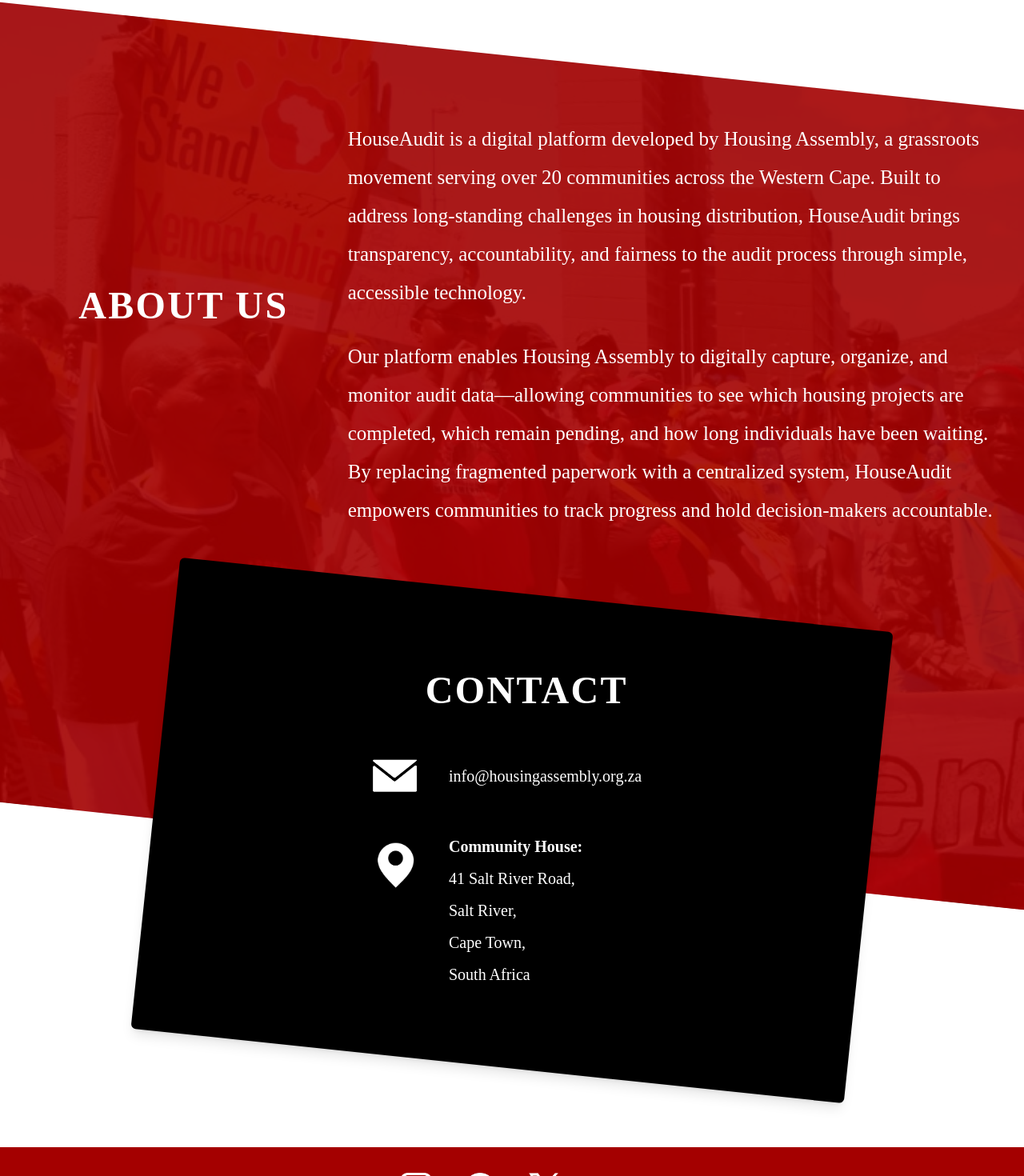
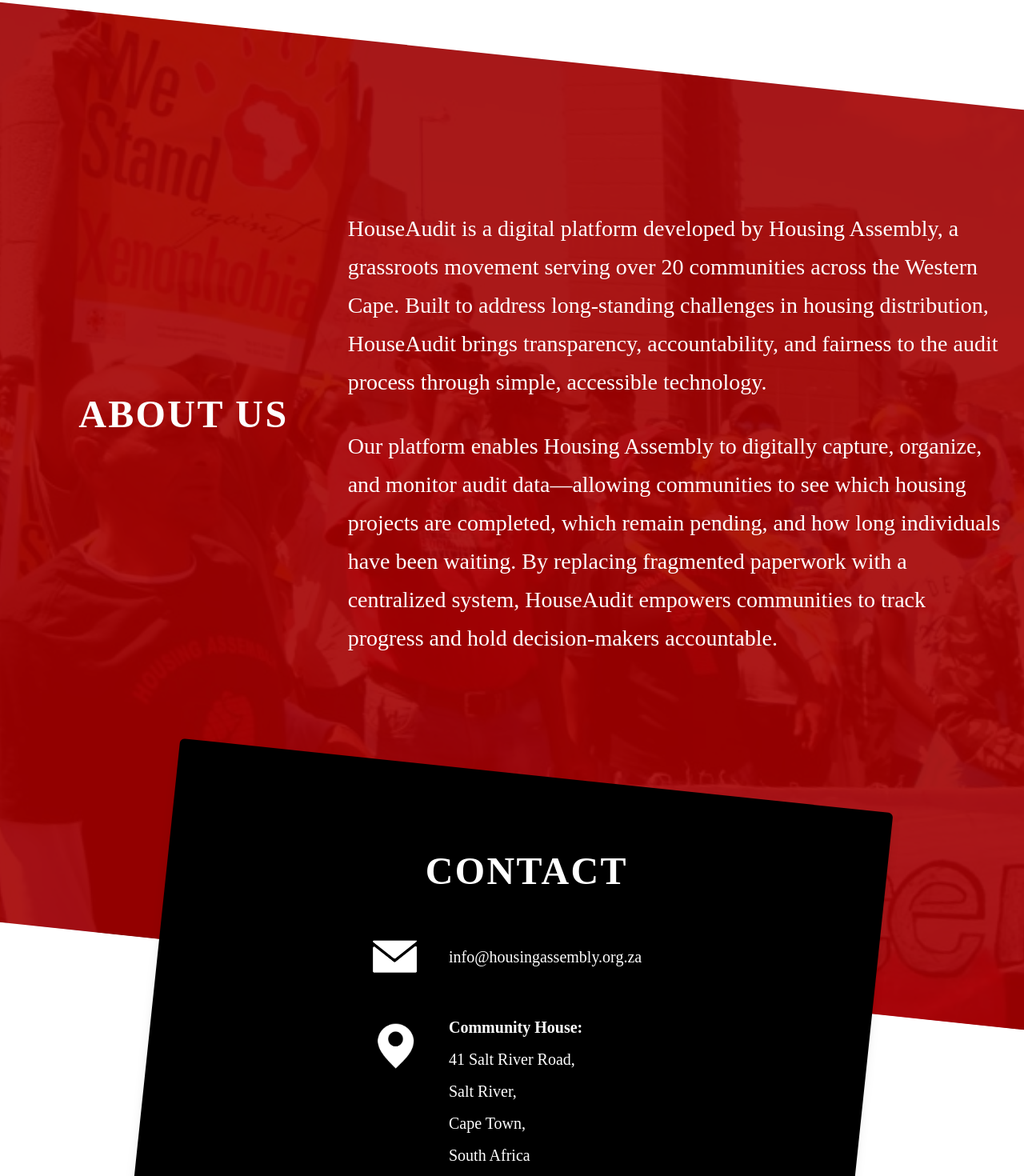
Before and after one commit to HousingAssembly/Audit-Team, a React (Create React App) app in the folder frontend/: page / in a window 1280 px wide. Shown: the part 735-2205 px from the top of the page at 80% size. Built offline with nearby package versions, Linux system fonts and the light colour scheme.

Commit message:
Update home.jsx

```diff
--- a/frontend/src/components/home.jsx
+++ b/frontend/src/components/home.jsx
@@ -47,22 +47,22 @@
         <div className="relative w-full overflow-hidden overflow-visible bg-white">
           <div className="min-h-screen">
             <div className="bg-white"/>
-            <section id="about" className="relative w-full scroll-mt-[-30px]">
-              <div className="absolute inset-0 skew-y-6 overflow-hidden z-0 h-[1000px] w-full">
+            <section id="about" className="relative w-full scroll-mt-[-91px]">
+              <div className="absolute inset-0 skew-y-6 overflow-hidden z-0 h-[1150px] w-full">
                 <img
                   src="protest-image.png"
                   alt="Protest"
-                  className="w-full h-[1000px] object-cover"
+                  className="w-full h-[1150px] object-cover"
                 />
               </div>
 
-              <div className="absolute inset-0 skew-y-6 bg-palette-red h-[1400px] sm:h-[1000px] opacity-90 z-10"></div>
+              <div className="absolute inset-0 skew-y-6 bg-palette-red h-[1400px] sm:h-[1150px] opacity-90 z-10"></div>
               <div className="relative z-20 skew-y-6">
                 <div className="-skew-y-6 max-w-7xl mx-auto px-6 py-20 text-white flex flex-col md:flex-row items-center justify-between">
                   <div className="w-full md:w-1/3 text-center font-bold text-[48px] mb-12 md:mt-0 tracking-wider">
                     ABOUT US
                   </div>
-                  <div className="w-full md:w-2/3 space-y-8 text-[25px] leading-[3rem] ">
+                  <div className="w-full md:w-2/3 space-y-8 text-[28px] leading-[3rem] mt-[7rem] mb-[7rem]">
                     <p>
                       HouseAudit is a digital platform developed by Housing Assembly, a
                       grassroots movement serving over 20 communities across the
@@ -82,9 +82,9 @@
                 </div>
               </div>
             </section>
-            <section id="contact" className="scroll-mt-[4vw]">
+            <section id="contact" className="scroll-mt-[7vw]">
               <div className="relative flex justify-center px-4 sm:px-12">
-                <div className="relative z-20 bg-black text-white py-24 w-full max-w-4xl rounded-md shadow-lg transform rotate-6">
+                <div className="relative z-20 bg-black text-white py-24 w-full max-w-4xl rounded-md shadow-lg transform rotate-6 mt-[-46px]">
                   <div className="text-center text-5xl font-bold -rotate-[6deg] tracking-wider">CONTACT</div>
 
                   <div className="mt-16 transform -rotate-6 px-12 sm:px-12">
```
